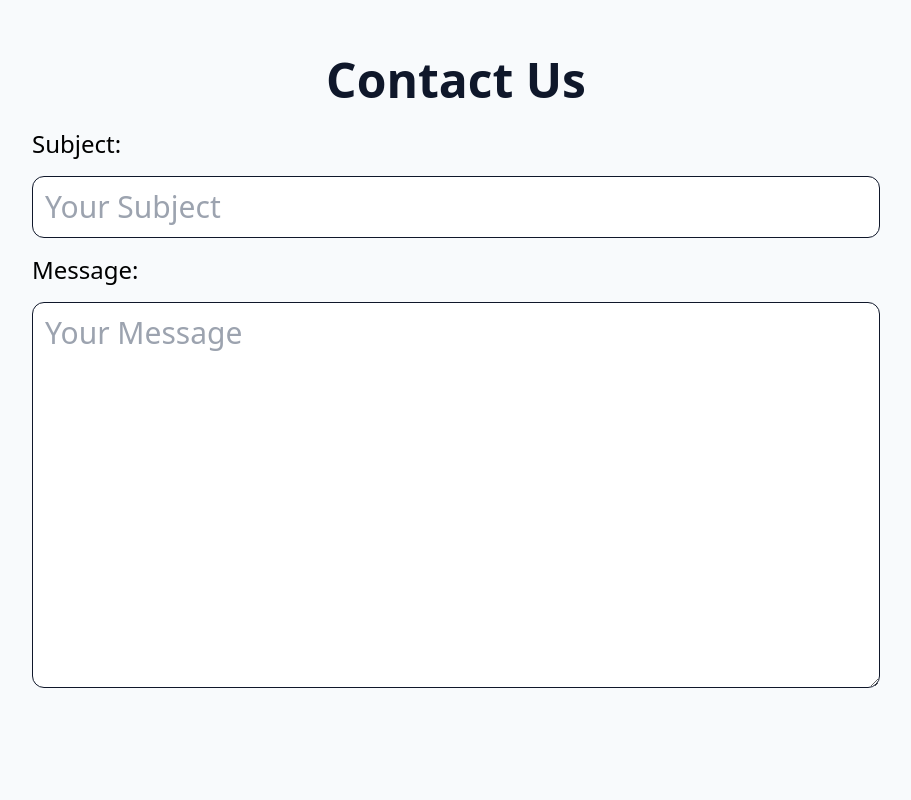
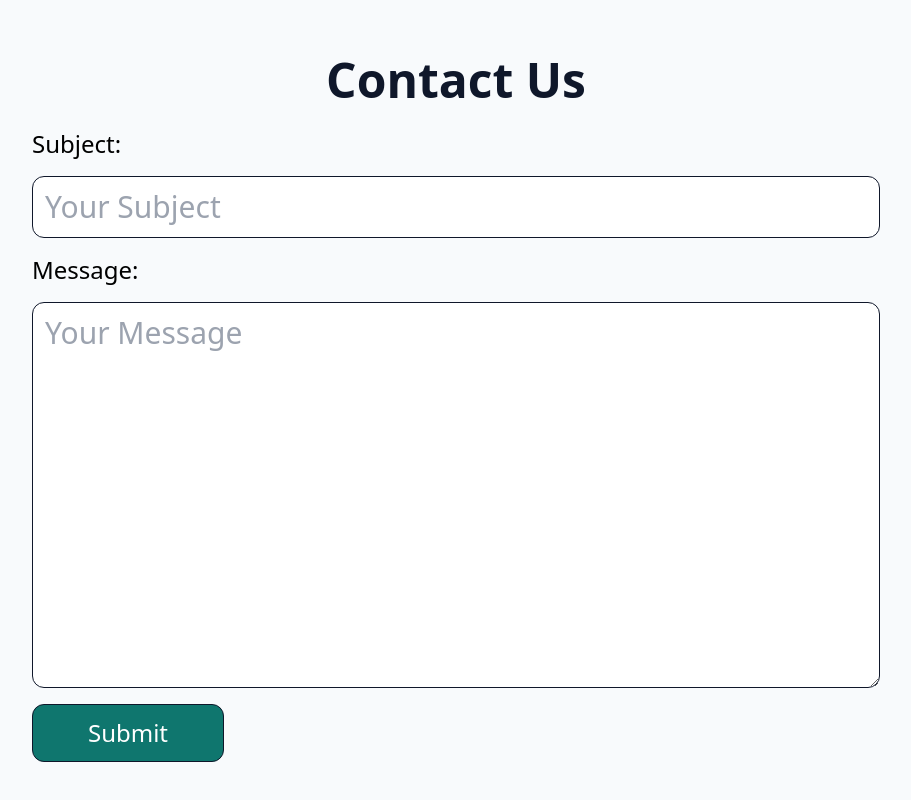
Before and after one commit to aadarshraj02/Acme-Rocket-Page, a website: page src/index.html in a window 1280 px wide. Shown: the part 2439-3239 px from the top of the page, without its empty margins (184-1095 px from the left). Before the commit the page ends 3199 px from the top, so only its background shows below. Drawn offline with Linux system fonts and the light colour scheme.

Commit message:
addedbutton

```diff
--- a/src/index.html
+++ b/src/index.html
@@ -225,6 +225,12 @@
             required
             class="w-full text-black text-2xl sm:text-3xl p-3 rounded-xl border border-solid border-slate-900 dark:border-none"
           ></textarea>
+          <button
+            type="button"
+            class="bg-teal-700 hover:bg-teal-600 active:bg-teal-500 text-white p-3 w-48 rounded-xl border border-solid border-slate-900 dark:border-none"
+          >
+            Submit
+          </button>
         </form>
       </section>
     </main>
```
Also changed, not shown: src/output.css.
